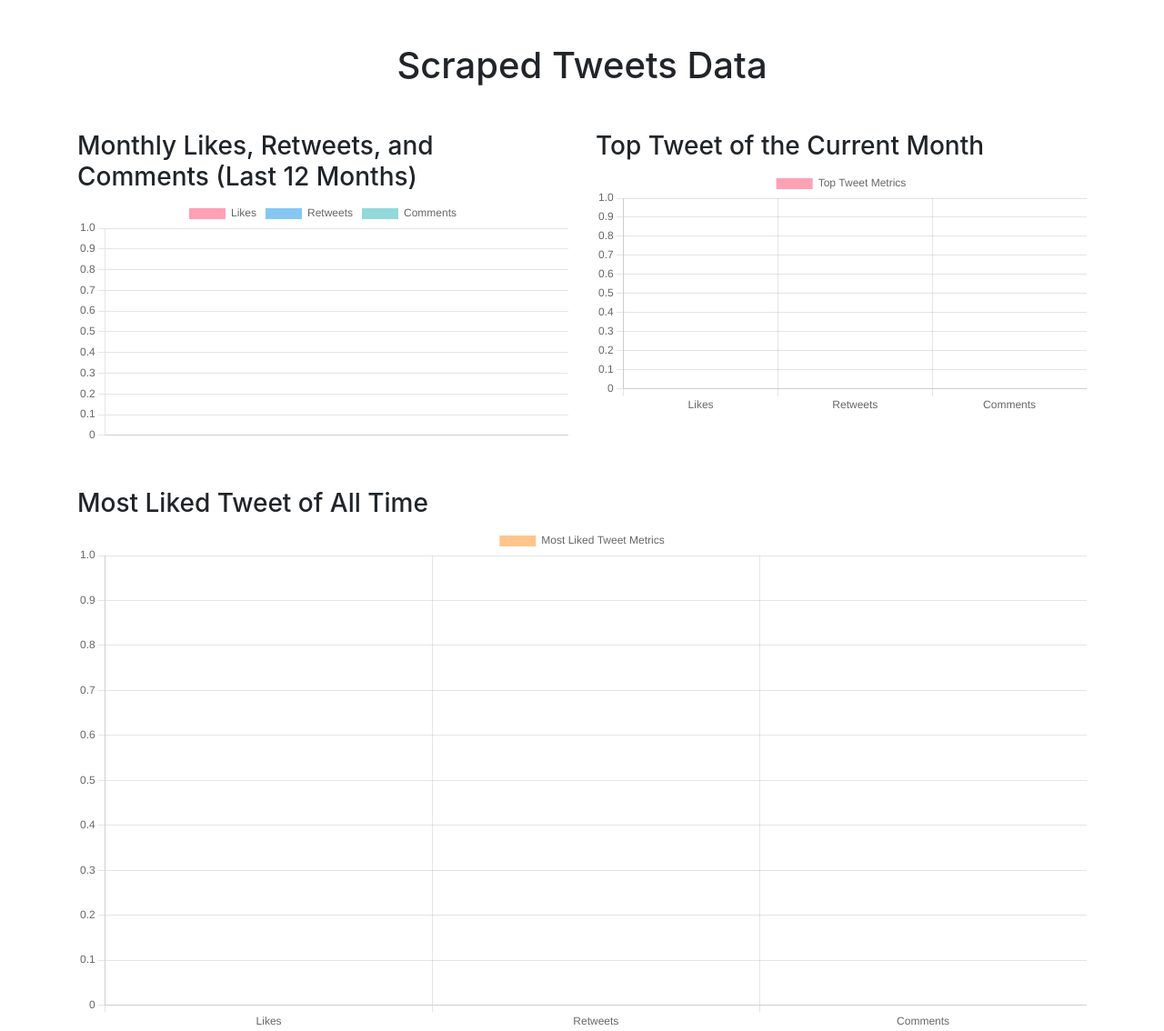
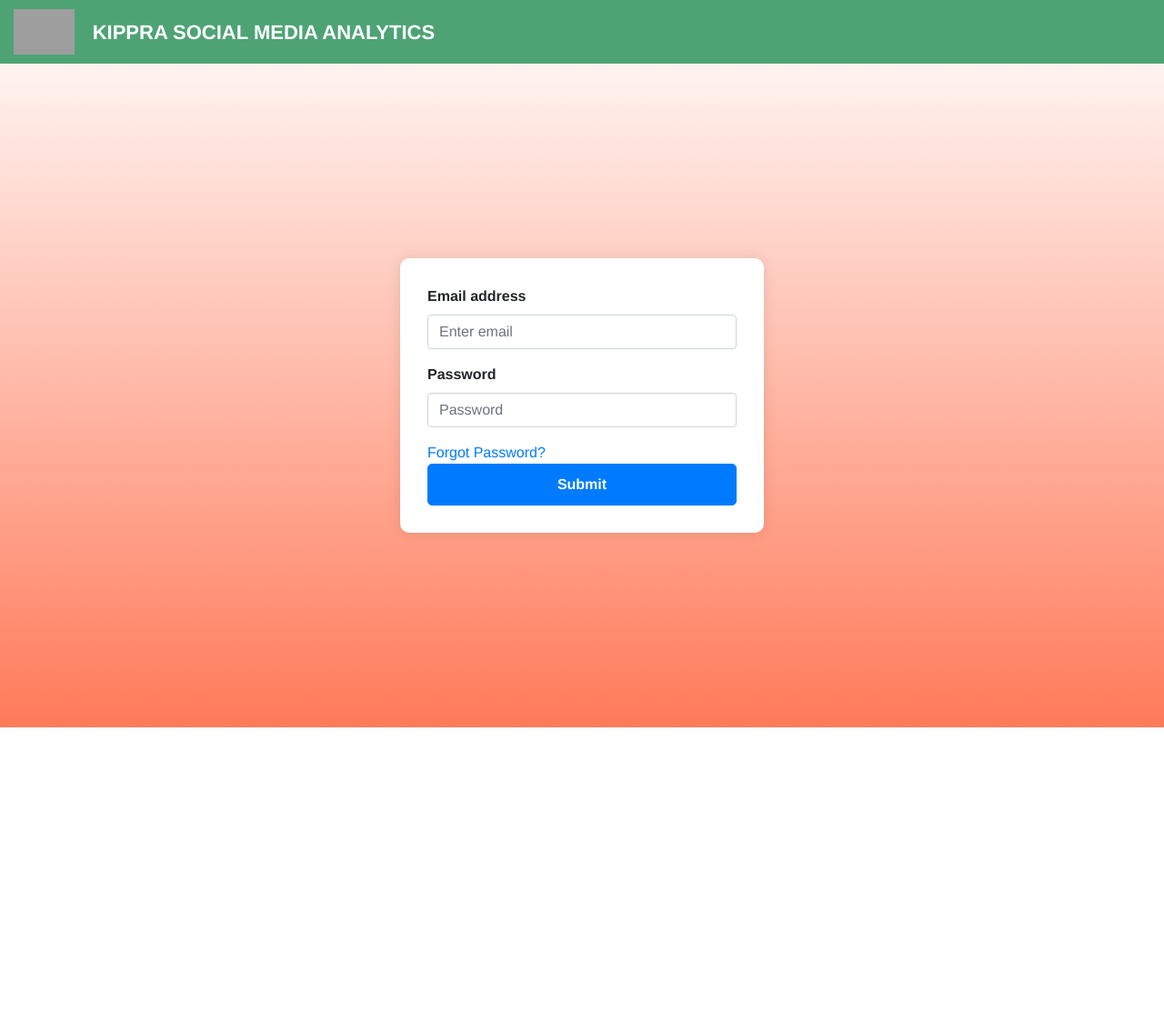
Before and after one commit to cornelkemboi/TwitterScraping, a Flask app: page / in a window 1280 px wide. Shown: the whole page at 91% size. After the commit the page ends 800 px from the top, so only its background shows below. Run offline with Flask 3, Linux system fonts and the light colour scheme; data that the repository does not hold is empty; some libraries are stand-ins or nearby versions; grey boxes are pictures that could not be loaded.

Commit message:
Add login and styling

```diff
--- a/app.py
+++ b/app.py
@@ -1,14 +1,15 @@
-from flask import Flask, render_template
+from functools import wraps
+from flask import Flask, render_template, flash, redirect, url_for, session, request
 import mysql.connector
 import os
 from datetime import datetime
+import bcrypt
 
 app = Flask(__name__)
+app.secret_key = os.getenv('SECRET_KEY', 'your_secret_key')
 
 
-@app.route('/')
-def display_tweets():
-    # Database configuration
+def db_connection():
     db_config = {
         'host': os.getenv('MYSQL_HOST', 'localhost'),
         'database': os.getenv('MYSQL_DB', 'feedback_db'),
@@ -18,9 +19,26 @@ def display_tweets():
     }
 
     connection = mysql.connector.connect(**db_config)
-    cursor = connection.cursor()
+    return connection
 
-    # Query to get the tweet data
+
+def login_required(f):
+    @wraps(f)
+    def decorated_function(*args, **kwargs):
+        if 'user_id' not in session:
+            flash('You need to log in to access this page.', 'danger')
+            return redirect(url_for('user_login'))
+        return f(*args, **kwargs)
+
+    return decorated_function
+
+
+@app.route('/display')
+@login_required
+def display_tweets():
+    conn = db_connection()
+    cursor = conn.cursor()
+
     query = """
         SELECT tweet_id, timestamp, likes, retweets, comments, tweet_link
         FROM tweets_fb
@@ -29,7 +47,6 @@ def display_tweets():
     cursor.execute(query)
     records = cursor.fetchall()
 
-    # Process data for the charts
     monthly_data = {}
     top_tweet_current_month = {'likes': 0, 'retweets': 0, 'comments': 0, 'link': ''}
     most_liked_tweet_all_time = {'likes': 0, 'retweets': 0, 'comments': 0, 'link': ''}
@@ -40,18 +57,15 @@ def display_tweets():
         tweet_id, timestamp, likes, retweets, comments, tweet_link = record
         date_obj = datetime.strptime(str(timestamp), '%Y-%m-%d %H:%M:%S')
 
-        # Group data by month (e.g., "2023-08")
         month_key = date_obj.strftime('%Y-%m')
 
         if month_key not in monthly_data:
             monthly_data[month_key] = {'likes': 0, 'retweets': 0, 'comments': 0}
 
-        # Add the tweet's metrics to the respective month
         monthly_data[month_key]['likes'] += likes
         monthly_data[month_key]['retweets'] += retweets
         monthly_data[month_key]['comments'] += comments
 
-        # Check if this is the top tweet of the current month
         if date_obj.month == current_month and likes > top_tweet_current_month['likes']:
             top_tweet_current_month = {
                 'likes': likes,
@@ -60,7 +74,6 @@ def display_tweets():
                 'link': tweet_link
             }
 
-        # Check if this is the most liked tweet of all time
         if likes > most_liked_tweet_all_time['likes']:
             most_liked_tweet_all_time = {
                 'likes': likes,
@@ -69,9 +82,9 @@ def display_tweets():
                 'link': tweet_link
             }
 
-    connection.close()
+    cursor.close()
+    conn.close()
 
-    # Prepare data to send to the frontend
     months = sorted(monthly_data.keys())
     likes_per_month = [monthly_data[month]['likes'] for month in months]
     retweets_per_month = [monthly_data[month]['retweets'] for month in months]
@@ -88,5 +101,128 @@ def display_tweets():
     )
 
 
+@app.route('/', methods=['GET', 'POST'])
+def user_login():
+    if request.method == 'POST':
+        email = request.form['email']
+        password = request.form['password']
+
+        conn = db_connection()
+        cursor = conn.cursor()
+
+        query = """
+        SELECT id, password, role
+        FROM register_user
+        WHERE email = %s;
+        """
+        cursor.execute(query, (email,))
+        user = cursor.fetchone()
+
+        if user:
+            user_id, hashed_password, role = user
+            try:
+                if bcrypt.checkpw(password.encode(), hashed_password.encode()):
+                    session['user_id'] = user_id
+                    session['role'] = role
+                    cursor.close()
+                    conn.close()
+                    return redirect(url_for('display_tweets'))
+                else:
+                    flash('Invalid email or password. Please try again.', 'danger')
+            except ValueError as e:
+                flash(f"Password check error: {str(e)}", 'danger')
+        else:
+            flash('Invalid email or password. Please try again.', 'danger')
+
+        cursor.close()
+        conn.close()
+
+        return redirect(url_for('user_login'))
+
+    return render_template('login.html')
+
+
+@app.route('/filter-data')
+@login_required
+def filter_data():
+    start_date = request.args.get('start_date')
+    end_date = request.args.get('end_date')
+
+    conn = db_connection()
+    cursor = conn.cursor()
+
+    query = """
+        SELECT tweet_id, timestamp, likes, retweets, comments, tweet_link
+        FROM tweets_fb
+        WHERE timestamp BETWEEN %s AND %s
+    """
+    cursor.execute(query, (start_date, end_date))
+    records = cursor.fetchall()
+
+    # Process records to extract the monthly data, top tweet, and most liked tweet as before
+    monthly_data = {}
+    top_tweet_current_month = {'likes': 0, 'retweets': 0, 'comments': 0, 'link': ''}
+    most_liked_tweet_all_time = {'likes': 0, 'retweets': 0, 'comments': 0, 'link': ''}
+
+    current_month = datetime.now().month
+
+    for record in records:
+        tweet_id, timestamp, likes, retweets, comments, tweet_link = record
+        date_obj = datetime.strptime(str(timestamp), '%Y-%m-%d %H:%M:%S')
+
+        month_key = date_obj.strftime('%Y-%m')
+
+        if month_key not in monthly_data:
+            monthly_data[month_key] = {'likes': 0, 'retweets': 0, 'comments': 0}
+
+        monthly_data[month_key]['likes'] += likes
+        monthly_data[month_key]['retweets'] += retweets
+        monthly_data[month_key]['comments'] += comments
+
+        if date_obj.month == current_month and likes > top_tweet_current_month['likes']:
+            top_tweet_current_month = {
+                'likes': likes,
+                'retweets': retweets,
+                'comments': comments,
+                'link': tweet_link
+            }
+
+        if likes > most_liked_tweet_all_time['likes']:
+            most_liked_tweet_all_time = {
+                'likes': likes,
+                'retweets': retweets,
+                'comments': comments,
+                'link': tweet_link
+            }
+
+    cursor.close()
+    conn.close()
+
+    # Prepare data to return as JSON
+    months = sorted(monthly_data.keys())
+    likes_per_month = [monthly_data[month]['likes'] for month in months]
+    retweets_per_month = [monthly_data[month]['retweets'] for month in months]
+    comments_per_month = [monthly_data[month]['comments'] for month in months]
+
+    return {
+        'months': months,
+        'likes': likes_per_month,
+        'retweets': retweets_per_month,
+        'comments': comments_per_month,
+        'topTweetCurrentMonth': top_tweet_current_month,
+        'mostLikedTweetAllTime': most_liked_tweet_all_time
+    }
+
+
+@app.route('/logout')
+def user_logout():
+    try:
+        session.pop('user_id', None)
+        flash('You have been logged out.', 'info')
+    except Exception as e:
+        flash(f"There was an error during logout: {str(e)}", "danger")
+    return redirect(url_for('user_login'))
+
+
 if __name__ == "__main__":
     app.run(debug=True)
--- a/templates/index.html
+++ b/templates/index.html
@@ -6,24 +6,118 @@
     <title>Scraped Tweets Data</title>
     <link rel="stylesheet" href="https://stackpath.bootstrapcdn.com/bootstrap/4.5.2/css/bootstrap.min.css">
     <script src="https://cdn.jsdelivr.net/npm/chart.js"></script>
+    <link href="https://cdnjs.cloudflare.com/ajax/libs/font-awesome/5.15.3/css/all.min.css" rel="stylesheet">
+    <link href="https://stackpath.bootstrapcdn.com/bootstrap/4.3.1/css/bootstrap.min.css" rel="stylesheet">
+    <link rel="stylesheet" href="https://cdnjs.cloudflare.com/ajax/libs/font-awesome/6.0.0-beta3/css/all.min.css">
+
+    <style>
+        body {
+            background-color: #f4f6f9;
+            font-family: 'Helvetica Neue', sans-serif;
+            display: flex;
+            flex-direction: column;
+            min-height: 100vh;
+            background-image: url("/static/images/kippra_bg.jpg");
+             background: linear-gradient(to top, rgba(149, 240, 194), rgba(255, 122, 89,0));
+        }
+
+        header {
+            padding: 10px 0;
+            background-color: #343a40;
+            color: #ffffff;
+        }
+
+        .header-logo img {
+            max-height: 50px;
+        }
+
+        .header-title {
+            margin-left: 20px;
+            font-size: 22px;
+            font-weight: bold;
+        }
+
+        footer {
+            padding: 20px 0;
+            text-align: center;
+            color: #6c757d;
+            background-color: #f8f9fa;
+        }
+
+        .graph-container {
+            background-color: #ffffff; /* Solid background for the container */
+            padding: 15px;
+            border-radius: 8px;
+            box-shadow: 0 4px 8px rgba(0, 0, 0, 0.1);
+        }
+
+        canvas {
+            background-color: #ffffff; /* Solid background for the canvas */
+        }
+    </style>
 </head>
 <body>
-    <div class="container mt-5">
-        <h1 class="text-center">Scraped Tweets Data</h1>
+<header class="container-fluid d-flex align-items-center justify-content-between"
+        style="background-color:#4ea375; padding-right: 50px;">
+    <div class="header-logo d-flex align-items-center">
+        <img src="https://kippra.or.ke/wp-content/uploads/2020/12/KIPPRA-logo.png" alt="KIPPRA Logo"
+             style="max-height: 50px;">
+    </div>
+    <div class="header-title text-white">
+        KIPPRA SOCIAL MEDIA ANALYTICS
+    </div>
+    <div class="d-flex align-items-center">
+        <!-- Social Media Icons -->
+        <a href="https://twitter.com" target="_blank" class="text-white ms-3" style="font-size: 1.5rem; padding-right: 10px;">
+            <i class="fab fa-twitter" aria-hidden="true"></i>
+        </a>
+        <a href="https://facebook.com" target="_blank" class="text-white ms-3" style="font-size: 1.5rem; padding-right: 10px;">
+            <i class="fab fa-facebook" aria-hidden="true"></i>
+        </a>
+        <a href="https://linkedin.com" target="_blank" class="text-white ms-3" style="font-size: 1.5rem; padding-right: 10px;">
+            <i class="fab fa-linkedin" aria-hidden="true"></i>
+        </a>
+
+        <!-- Logout Icon -->
+        <form action="{{ url_for('user_logout') }}" method="POST" class="mb-0 ms-4">
+            <button type="submit" class="btn btn-link text-white" style="font-size: 1.5rem;">
+                <i class="fas fa-sign-out-alt" style="color: red;"></i>
+            </button>
+        </form>
+    </div>
+</header>
+
+<div class="container mt-5 graph-container">
+    <div class="container mt-3 graph-container">
+        <div class="row">
+            <div class="col-md-12">
+                <div class="form-inline">
+                    <label for="startDate" class="mr-2">Start Date:</label>
+                    <input type="date" id="startDate" class="form-control mr-3">
+
+                    <label for="endDate" class="mr-2">End Date:</label>
+                    <input type="date" id="endDate" class="form-control mr-3">
+
+                    <button id="filterButton" class="btn btn-primary">Filter</button>
+                </div>
+            </div>
+        </div>
+    </div>
+
     <!-- Section for Graphs -->
     <div class="row mt-5">
-            <div class="col-md-6">
+        <div class="col-md-6 graph-container">
             <h3>Monthly Likes, Retweets, and Comments (Last 12 Months)</h3>
             <canvas id="monthlyAnalyticsChart"></canvas>
         </div>
-            <div class="col-md-6">
+        <div class="col-md-6 graph-container">
             <h3>Top Tweet of the Current Month</h3>
             <canvas id="topTweetChart"></canvas>
         </div>
     </div>
 
     <div class="row mt-5">
-            <div class="col-md-12">
+        <div class="col-md-12 graph-container">
             <h3>Most Liked Tweet of All Time</h3>
             <canvas id="mostLikedTweetChart"></canvas>
         </div>
@@ -105,5 +199,53 @@
         });
     });
 </script>
+<script>
+document.addEventListener('DOMContentLoaded', function() {
+    // Function to fetch and update the charts
+    function updateCharts(startDate, endDate) {
+        // Make an AJAX request to fetch filtered data
+        fetch(`/filter-data?start_date=${startDate}&end_date=${endDate}`)
+        .then(response => response.json())
+        .then(data => {
+            // Update the charts with the new data
+            monthlyAnalyticsChart.data.labels = data.months;
+            monthlyAnalyticsChart.data.datasets[0].data = data.likes;
+            monthlyAnalyticsChart.data.datasets[1].data = data.retweets;
+            monthlyAnalyticsChart.data.datasets[2].data = data.comments;
+            monthlyAnalyticsChart.update();
+
+            topTweetChart.data.datasets[0].data = [data.topTweetCurrentMonth.likes, data.topTweetCurrentMonth.retweets, data.topTweetCurrentMonth.comments];
+            topTweetChart.update();
+
+            mostLikedTweetChart.data.datasets[0].data = [data.mostLikedTweetAllTime.likes, data.mostLikedTweetAllTime.retweets, data.mostLikedTweetAllTime.comments];
+            mostLikedTweetChart.update();
+        })
+        .catch(error => console.error('Error:', error));
+    }
+
+    // Add event listener to the filter button
+    document.getElementById('filterButton').addEventListener('click', function() {
+        const startDate = document.getElementById('startDate').value;
+        const endDate = document.getElementById('endDate').value;
+        if (startDate && endDate) {
+            updateCharts(startDate, endDate);
+        } else {
+            alert('Please select both start and end dates.');
+        }
+    });
+
+    // Initial chart rendering with default data (past 12 months)
+    const monthlyAnalyticsChart = new Chart(document.getElementById('monthlyAnalyticsChart').getContext('2d'), {
+        // Initial chart configuration...
+    });
+    const topTweetChart = new Chart(document.getElementById('topTweetChart').getContext('2d'), {
+        // Initial chart configuration...
+    });
+    const mostLikedTweetChart = new Chart(document.getElementById('mostLikedTweetChart').getContext('2d'), {
+        // Initial chart configuration...
+    });
+});
+</script>
+
 </body>
 </html>
--- /dev/null
+++ b/templates/login.html
@@ -0,0 +1,110 @@
+<!DOCTYPE html>
+<html lang="en">
+<head>
+    <meta charset="UTF-8">
+    <meta name="viewport" content="width=device-width, initial-scale=1, shrink-to-fit=no">
+    <title>KIPPRA – The Kenya Institute for Public Policy Research and Analysis</title>
+    <!-- Bootstrap CSS -->
+    <link href="https://stackpath.bootstrapcdn.com/bootstrap/4.5.2/css/bootstrap.min.css" rel="stylesheet">
+    <link rel="stylesheet" href="https://cdnjs.cloudflare.com/ajax/libs/font-awesome/6.0.0-beta3/css/all.min.css">
+    <link rel="stylesheet" href="https://cdnjs.cloudflare.com/ajax/libs/intl-tel-input/17.0.8/css/intlTelInput.css"/>
+    <script src="https://cdnjs.cloudflare.com/ajax/libs/intl-tel-input/17.0.8/js/intlTelInput.min.js"></script>
+    <style>
+        body {
+            background-color: #f4f6f9;
+            font-family: 'Helvetica Neue', sans-serif;
+            display: flex;
+            flex-direction: column;
+            min-height: 100vh;
+            background-image: url("/static/images/kippra_bg.jpg");
+            background: linear-gradient(to top, rgba(255, 122, 89,1), rgba(255, 122, 89,0));
+        }
+        header {
+            padding: 10px 0;
+            background-color: #343a40;
+            color: #ffffff;
+        }
+        .header-logo img {
+            max-height: 50px;
+        }
+        .header-title {
+            margin-left: 20px;
+            font-size: 22px;
+            font-weight: bold;
+        }
+        .container {
+            display: flex;
+            justify-content: center;
+            align-items: center;
+            flex: 1; /* Takes up remaining space in the body */
+            padding: 20px;
+        }
+        .form-container {
+            background-color: #ffffff;
+            padding: 30px;
+            border-radius: 10px;
+            box-shadow: 0px 0px 15px rgba(0, 0, 0, 0.1);
+            width: 100%;
+            max-width: 400px;
+        }
+        .form-container .form-group label {
+            font-weight: 600;
+        }
+        .form-container .btn {
+            background-color: #007bff;
+            border-color: #007bff;
+            font-weight: bold;
+            width: 100%;
+            padding: 10px;
+            border-radius: 5px;
+        }
+        .form-container .btn:hover {
+            background-color: #0056b3;
+        }
+        footer {
+            padding: 20px 0;
+            text-align: center;
+            color: #6c757d;
+            background-color: #f8f9fa;
+        }
+    </style>
+</head>
+<body>
+<header class="container-fluid d-flex align-items-center" style="background-color:#4ea375; padding-right: 50px;">
+    <div class="header-logo">
+        <img src="https://kippra.or.ke/wp-content/uploads/2020/12/KIPPRA-logo.png" alt="KIPPRA Logo">
+    </div>
+    <div class="header-title text-white">
+        KIPPRA SOCIAL MEDIA ANALYTICS
+    </div>
+</header>
+
+    <div class="container">
+        <div class="form-container">
+            <form action="/" method="POST">
+                {% with messages = get_flashed_messages(with_categories=true) %}
+                    {% if messages %}
+                        <div class="alert alert-{{ messages[0][0] }} form-group">
+                            {{ messages[0][1] }}
+                        </div>
+                    {% endif %}
+                {% endwith %}
+                <div class="form-group">
+                    <label for="email">Email address</label>
+                    <input type="email" class="form-control" id="email" name="email" placeholder="Enter email">
+                </div>
+                <div class="form-group">
+                    <label for="password">Password</label>
+                    <input type="password" class="form-control" id="password" name="password" placeholder="Password">
+                </div>
+              <div class="forgot-password">
+                    <a href="/forgot_password">Forgot Password?</a>
+                </div>
+                <button type="submit" class="btn btn-primary">Submit</button>
+            </form>
+        </div>
+    </div>
+
+
+</body>
+</html>
```
Also changed, not shown: static/images/kippra_bg.jpg (added). Lines whose indentation alone changed are shown as unchanged.
